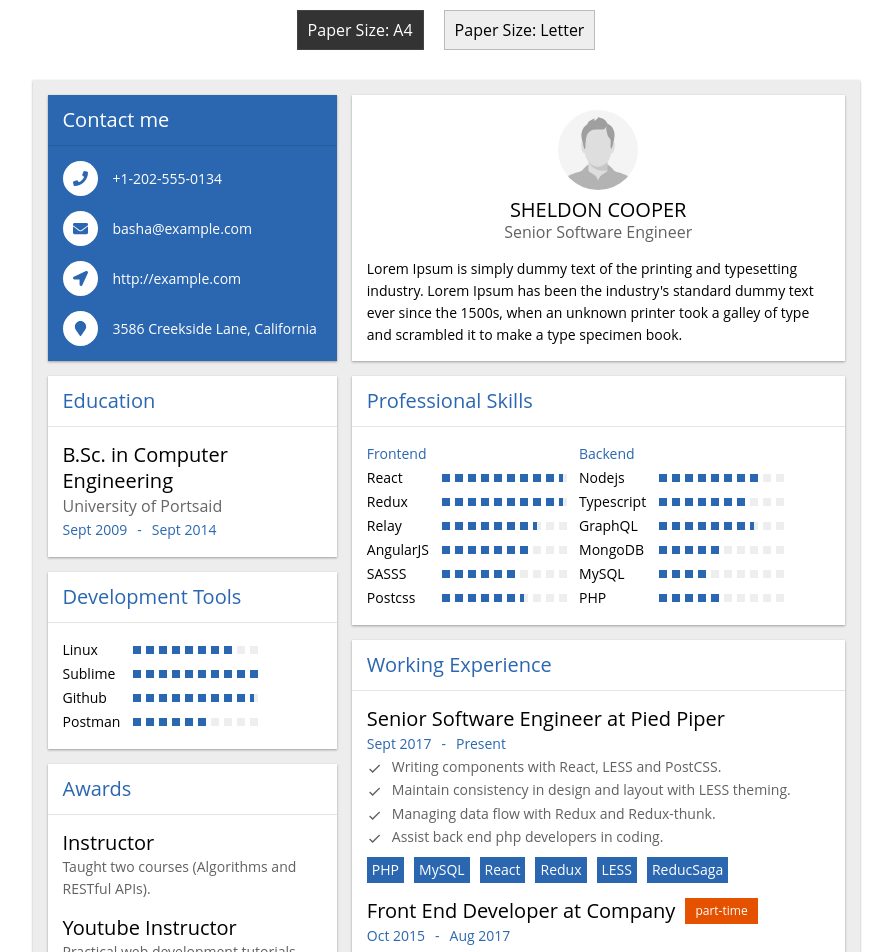
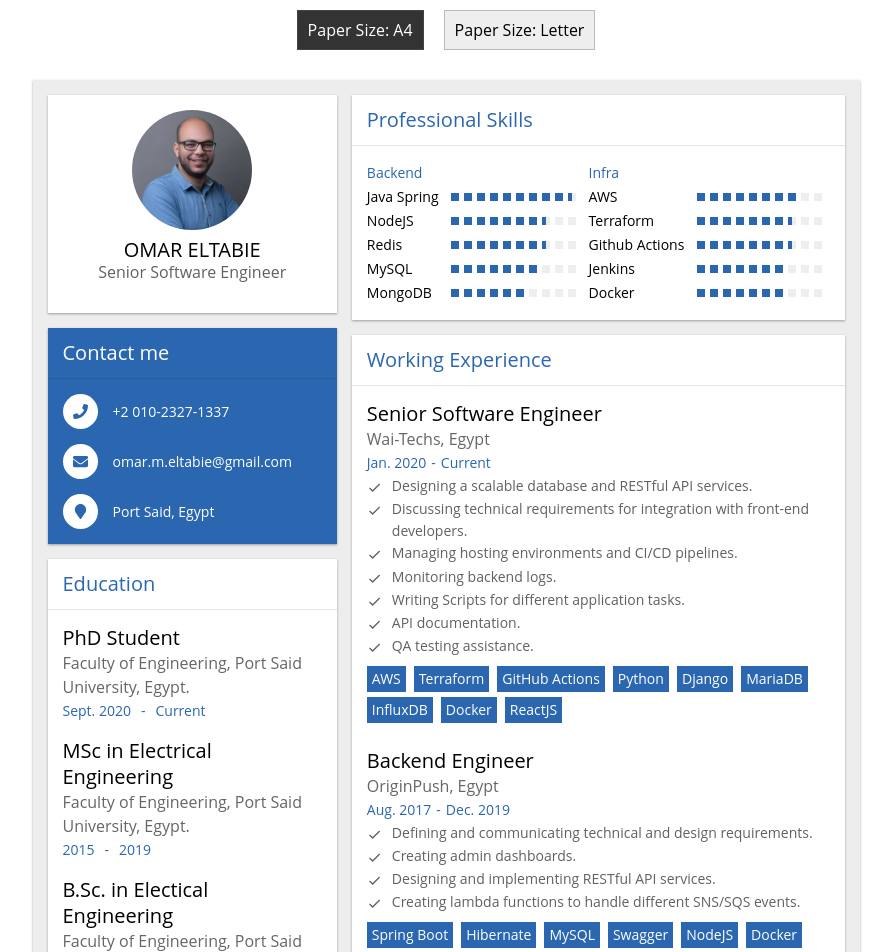
Before and after one commit to ServeResume/react-resume-builder, a React (Create React App) app: page / in a window 1280 px wide. Shown: the top 952 px of the page, without its empty margins (194-1086 px from the left). Built offline with nearby package versions, Linux system fonts and the light colour scheme; what webfontloader would draw is missing.

Commit message:
feat: omar

```diff
--- a/src/components/MaterialResumeTemplate/Sections/AboutMeSection.js
+++ b/src/components/MaterialResumeTemplate/Sections/AboutMeSection.js
@@ -1,8 +1,8 @@
-import React from 'react';
-import PropTypes from 'prop-types';
-import styled from 'styled-components';
-import Fonts from '../Utils/Fonts';
-import spacing from '../Utils/spacing';
+import React from "react";
+import PropTypes from "prop-types";
+import styled from "styled-components";
+import Fonts from "../Utils/Fonts";
+import spacing from "../Utils/spacing";
 
 const AboutWrapper = styled.div`
   display: flex;
@@ -19,8 +19,8 @@ const ProfileImageWrapper = styled.div`
 
 const ProfileImage = styled.div`
   background: url('${(props) => props.image}');
-  background-size: cover;
-  background-position: center center;
+  background-size: 180%;
+  background-position: center top;
   width: ${spacing.about.imageSize}px;
   height: ${spacing.about.imageSize}px;
   border-radius: 50%;
@@ -46,15 +46,13 @@ const Summary = styled(Fonts.P)`
 const AboutMeSection = ({ about, jobTitleFontColor }) => (
   <AboutWrapper>
     <ProfileImageWrapper>
-      <ProfileImage
-        image={about.profileImage}
-      />
+      <ProfileImage image={about.profileImage} />
     </ProfileImageWrapper>
     <DisplayName>{about.fullName}</DisplayName>
-    <CurrentJobTitle color={jobTitleFontColor}>{about.primaryRole}</CurrentJobTitle>
-    <Summary>
-      {about.summary}
-    </Summary>
+    <CurrentJobTitle color={jobTitleFontColor}>
+      {about.primaryRole}
+    </CurrentJobTitle>
+    <Summary>{about.summary}</Summary>
   </AboutWrapper>
 );
 
--- a/src/components/MaterialResumeTemplate/Sections/WorkExperiencesSection.js
+++ b/src/components/MaterialResumeTemplate/Sections/WorkExperiencesSection.js
@@ -1,9 +1,9 @@
-import React from 'react';
-import PropTypes from 'prop-types';
-import { MdCheck as CheckIcon } from 'react-icons/md';
-import styled from 'styled-components';
-import Fonts from '../Utils/Fonts';
-import spacing from '../Utils/spacing';
+import React from "react";
+import PropTypes from "prop-types";
+import { MdCheck as CheckIcon } from "react-icons/md";
+import styled from "styled-components";
+import Fonts from "../Utils/Fonts";
+import spacing from "../Utils/spacing";
 
 const VERTICAL_PADDING = spacing.jobs.verticalPadding;
 
@@ -19,11 +19,17 @@ const JobWrapper = styled.div`
 
 const JobTitleWrapper = styled.div`
   display: flex;
+  flex-direction: column;
 `;
 
 const JobTitle = styled(Fonts.H3)`
   display: flex;
   align-items: center;
+  margin: 0;
+`;
+
+const JobCompanyName = styled(Fonts.H4)`
+  color: #666
   margin: 0;
 `;
 
@@ -41,15 +47,13 @@ const JobDate = styled(Fonts.H5)`
   color: ${(props) => props.color};
 `;
 
-const JobDateFrom = styled.div`
-`;
+const JobDateFrom = styled.div``;
 
 const JobDateSeparator = styled.div`
   padding: 0 ${spacing.jobs.datePadding}px;
 `;
 
-const JobDateTo = styled.div`
-`;
+const JobDateTo = styled.div``;
 
 const JobHeader = styled.div`
   display: flex;
@@ -57,11 +61,9 @@ const JobHeader = styled.div`
   align-items: center;
 `;
 
-const JobHeaderLeft = styled.div`
-`;
+const JobHeaderLeft = styled.div``;
 
-const JobHeaderRight = styled.div`
-`;
+const JobHeaderRight = styled.div``;
 
 const JobRoles = styled.ul`
   margin: 0;
@@ -95,12 +97,14 @@ const JobToolsWrapper = styled.div`
 const JobToolLogoWrapper = styled(Fonts.P)`
   margin: 0;
   margin-right: ${spacing.jobs.toolRightMargin}px;
+  margin-bottom: ${spacing.jobs.toolBottomMargin}px;
   background: ${(props) => props.bgColor};
   color: ${(props) => props.color};
   padding: 2px 5px;
 `;
 
-const addDot = (str) => str.indexOf('.') < str.length - 1 ? `${str}.` : `${str}`;
+const addDot = (str) =>
+  str.indexOf(".") < str.length - 1 ? `${str}.` : `${str}`;
 
 const WorkExperiencesSection = ({
   workExperiences,
@@ -121,28 +125,22 @@ const WorkExperiencesSection = ({
         <JobHeader>
           <JobHeaderLeft>
             <JobTitleWrapper>
-              <JobTitle>
-                {workExperience.subtitle} at {workExperience.title}
-              </JobTitle>
-              {
-                workExperience.partTime &&
-                <PartTime bgColor={partTimeBgColor} color={partTimeFontColor}>{`part-time`}</PartTime>
-              }
+              <JobTitle>{workExperience.subtitle}</JobTitle>
+              <JobCompanyName>{workExperience.title}</JobCompanyName>
+              {workExperience.partTime && (
+                <PartTime
+                  bgColor={partTimeBgColor}
+                  color={partTimeFontColor}
+                >{`part-time`}</PartTime>
+              )}
             </JobTitleWrapper>
             <JobDate color={dateFontColor}>
-              <JobDateFrom>
-                {workExperience.dateFrom}
-              </JobDateFrom>
-              <JobDateSeparator>
-                -
-              </JobDateSeparator>
-              <JobDateTo>
-                {workExperience.dateTo}
-              </JobDateTo>
+              <JobDateFrom>{workExperience.dateFrom}</JobDateFrom>
+              <JobDateSeparator>-</JobDateSeparator>
+              <JobDateTo>{workExperience.dateTo}</JobDateTo>
             </JobDate>
           </JobHeaderLeft>
-          <JobHeaderRight>
-          </JobHeaderRight>
+          <JobHeaderRight />
         </JobHeader>
         <JobRoles>
           {workExperience.roles.map((role, index) => (
@@ -171,7 +169,8 @@ const WorkExperiencesSection = ({
 );
 
 WorkExperiencesSection.propTypes = {
-  workExperiences: PropTypes.arrayOf(PropTypes.shape({
+  workExperiences: PropTypes.arrayOf(
+    PropTypes.shape({
       title: PropTypes.string.isRequired,
       subtitle: PropTypes.string.isRequired,
       partTime: PropTypes.bool,
@@ -179,7 +178,8 @@ WorkExperiencesSection.propTypes = {
       dateTo: PropTypes.string.isRequired,
       tools: PropTypes.arrayOf(PropTypes.string).isRequired,
       roles: PropTypes.arrayOf(PropTypes.string).isRequired,
-  })).isRequired,
+    })
+  ).isRequired,
   rolesFontColor: PropTypes.string.isRequired,
   dateFontColor: PropTypes.string.isRequired,
   toolBgColor: PropTypes.string.isRequired,
--- a/src/components/MaterialResumeTemplate/index.js
+++ b/src/components/MaterialResumeTemplate/index.js
@@ -1,13 +1,13 @@
-import React from 'react';
-import PropTypes from 'prop-types';
-import styled from 'styled-components';
-import spacing from './Utils/spacing';
-import colors from './Utils/colors';
-import SectionRenderer from './SectionRenderer';
+import React from "react";
+import PropTypes from "prop-types";
+import styled from "styled-components";
+import spacing from "./Utils/spacing";
+import colors from "./Utils/colors";
+import SectionRenderer from "./SectionRenderer";
 
 const Wrapper = styled.div`
   font-family: Open Sans, sans-serif;
-  background: #EDEDED;
+  background: #ededed;
   font-size: 14px;
   padding: ${spacing.verticalPadding / 2}px ${spacing.horizontalPadding}px;
   display: flex;
@@ -31,37 +31,24 @@ const SecondColumn = styled.div`
 const MaterialResumeTemplate = (resume) => (
   <Wrapper color={colors.black}>
     <FirstColumn>
-      {
-        [
-          'contact',
-          'educations',
-          'workEnvironment',
-          'awards',
-          'references',
-          'hobbies',
-        ].map(sectionName => (
+      {["about", "contact", "educations", "workEnvironment"].map(
+        (sectionName) => (
           <SectionRenderer
             key={sectionName}
             sectionName={sectionName}
             resume={resume}
           />
-        ))
-      }
+        )
+      )}
     </FirstColumn>
     <SecondColumn>
-      {
-        [
-          'about',
-          'professionalSkills',
-          'workExperiences',
-        ].map(sectionName => (
-          <SectionRenderer
-            key={sectionName}
-            sectionName={sectionName}
-            resume={resume}
-          />
-        ))
-      }
+      {[, "professionalSkills", "workExperiences"].map((sectionName) => (
+        <SectionRenderer
+          key={sectionName}
+          sectionName={sectionName}
+          resume={resume}
+        />
+      ))}
     </SecondColumn>
   </Wrapper>
 );
--- a/src/resume/about.js
+++ b/src/resume/about.js
@@ -1,8 +1,8 @@
-import profileImage from './profile_image.jpg';
+import profileImage from "./profile_image.jpeg";
 
 export default {
   profileImage,
-  fullName: 'Sheldon Cooper',
-  primaryRole: 'Senior Software Engineer',
-  summary: 'Lorem Ipsum is simply dummy text of the printing and typesetting industry. Lorem Ipsum has been the industry\'s standard dummy text ever since the 1500s, when an unknown printer took a galley of type and scrambled it to make a type specimen book.',
+  fullName: "Omar Eltabie",
+  primaryRole: "Senior Software Engineer",
+  summary: "",
 };
--- a/src/resume/contact.js
+++ b/src/resume/contact.js
@@ -1,6 +1,5 @@
 export default {
-  phoneNumber: '+1-202-555-0134',
-  website: 'http://example.com',
-  mail: 'basha@example.com',
-  location: '3586 Creekside Lane, California',
+  phoneNumber: '+2 010-2327-1337',
+  mail: 'omar.m.eltabie@gmail.com',
+  location: 'Port Said, Egypt',
 };
--- a/src/resume/educations.js
+++ b/src/resume/educations.js
@@ -1,8 +1,20 @@
 export default [
   {
-    title: 'B.Sc. in Computer Engineering',
-    location: 'University of Portsaid',
-    dateFrom: 'Sept 2009',
-    dateTo: 'Sept 2014',
+    title: 'PhD Student',
+    location: 'Faculty of Engineering, Port Said University, Egypt.',
+    dateFrom: 'Sept. 2020',
+    dateTo: 'Current',
+  },
+  {
+    title: 'MSc in Electrical Engineering',
+    location: 'Faculty of Engineering, Port Said University, Egypt.',
+    dateFrom: '2015',
+    dateTo: '2019',
+  },
+  {
+    title: 'B.Sc. in Electical Engineering',
+    location: 'Faculty of Engineering, Port Said University, Egypt.',
+    dateFrom: '2009',
+    dateTo: '2014',
   },
 ];
--- a/src/resume/professionalSkills.js
+++ b/src/resume/professionalSkills.js
@@ -1,60 +1,52 @@
 export default [
   {
-    title: 'Frontend',
+    title: "Backend",
     items: [
       {
-        name: 'React',
+        name: "Java Spring",
         scorePercentage: 95,
       },
       {
-        name: 'Redux',
-        scorePercentage: 95,
-      },
-      {
-        name: 'Relay',
+        name: "NodeJS",
         scorePercentage: 75,
       },
       {
-        name: 'AngularJS',
+        name: "Redis",
+        scorePercentage: 75,
+      },
+      {
+        name: "MySQL",
         scorePercentage: 70,
       },
       {
-        name: 'SASSS',
+        name: "MongoDB",
         scorePercentage: 60,
       },
-      {
-        name: 'Postcss',
-        scorePercentage: 65,
-      },
-    ]
+    ],
   },
   {
-    title: 'Backend',
+    title: "Infra",
     items: [
       {
-        name: 'Nodejs',
+        name: "AWS",
         scorePercentage: 80,
       },
       {
-        name: 'Typescript',
+        name: "Terraform",
+        scorePercentage: 75,
+      },
+      {
+        name: "Github Actions",
+        scorePercentage: 75,
+      },
+      {
+        name: "Jenkins",
         scorePercentage: 70,
       },
       {
-        name: 'GraphQL',
-        scorePercentage: 75,
+        name: "Docker",
+        scorePercentage: 70,
       },
-      {
-        name: 'MongoDB',
-        scorePercentage: 50,
-      },
-      {
-        name: 'MySQL',
-        scorePercentage: 40,
-      },
-      {
-        name: 'PHP',
-        scorePercentage: 50,
-      },
-    ]
+    ],
   },
 ];
--- a/src/resume/references.js
+++ b/src/resume/references.js
@@ -1,7 +1,2 @@
 export default [
-  {
-    name: "Some one",
-    jobTitle: "Product Manager at Pied Piper",
-    email: "someone@example.com",
-  },
 ];
--- a/src/resume/workEnvironment.js
+++ b/src/resume/workEnvironment.js
@@ -2,21 +2,21 @@ export default [
   {
     items: [
       {
-        name: 'Linux',
+        name: "Windows",
         scorePercentage: 80,
       },
       {
-        name: 'Sublime',
-        scorePercentage: 100,
+        name: "Visual Studio",
+        scorePercentage: 90,
       },
       {
-        name: 'Github',
-        scorePercentage: 95,
+        name: "Github",
+        scorePercentage: 75,
       },
       {
-        name: 'Postman',
-        scorePercentage: 60,
+        name: "Eclipse",
+        scorePercentage: 80,
       },
-    ]
+    ],
   },
 ];
--- a/src/resume/workExperiences.js
+++ b/src/resume/workExperiences.js
@@ -1,60 +1,62 @@
 export default [
   {
-    title: 'Pied Piper',
-    subtitle: 'Senior Software Engineer',
-    dateFrom: 'Sept 2017',
-    dateTo: 'Present',
+    title: "Wai-Techs, Egypt",
+    subtitle: "Senior Software Engineer",
+    dateFrom: "Jan. 2020",
+    dateTo: "Current",
     roles: [
-      'Writing components with React, LESS and PostCSS.',
-      'Maintain consistency in design and layout with LESS theming.',
-      'Managing data flow with Redux and Redux-thunk.',
-      'Assist back end php developers in coding.',
+      "Designing a scalable database and RESTful API services.",
+      "Discussing technical requirements for integration with front-end developers.",
+      "Managing hosting environments and CI/CD pipelines.",
+      "Monitoring backend logs.",
+      "Writing Scripts for different application tasks.",
+      "API documentation.",
+      "QA testing assistance.",
     ],
     tools: [
-      'PHP',
-      'MySQL',
-      'React',
-      'Redux',
-      'LESS',
-      'ReducSaga',
+      "AWS",
+      "Terraform",
+      "GitHub Actions",
+      "Python",
+      "Django",
+      "MariaDB",
+      "InfluxDB",
+      "Docker",
+      "ReactJS",
     ],
   },
   {
-    title: 'Company',
-    subtitle: 'Front End Developer',
-    dateFrom: 'Oct 2015',
-    dateTo: 'Aug 2017',
-    partTime: true,
+    title: "OriginPush, Egypt",
+    subtitle: "Backend Engineer",
+    dateFrom: "Aug. 2017",
+    dateTo: "Dec. 2019",
     roles: [
-      'Writing components with AngularJS, SASS and Typescript.',
-      'Managing data flow with Flux and RxJS.',
+      "Defining and communicating technical and design requirements.",
+      "Creating admin dashboards.",
+      "Designing and implementing RESTful API services.",
+      "Creating lambda functions to handle different SNS/SQS events.",
     ],
     tools: [
-      'AngularJS',
-      'Typescript',
-      'Flux',
-      'RxJS',
-      'SASS',
+      "Spring Boot",
+      "Hibernate",
+      "MySQL",
+      "Swagger",
+      "NodeJS",
+      "Docker",
+      "AWS",
+      "Terraform",
+      "Jenkins",
     ],
   },
   {
-    title: 'Company',
-    subtitle: 'Full Stack Developer',
-    dateFrom: 'Sept 2014',
-    dateTo: 'May 2017',
+    title: "Freelancing projects: Black-crows, Goodsense",
+    subtitle: "NodeJS Backend Engineer",
+    dateFrom: "Oct. 2014",
+    dateTo: "July. 2017",
     roles: [
-      'Designed and implemented data storage solutions with MongoDB',
-      'Building RESTful APIs with NodeJS and Express',
-      'Writing re-usable components with React and styled-components.',
-      'Managing data flow with Redux and Redux-saga',
+      "Designing ERD and database schema.",
+      "Building RESTful APIs with a cache layer.",
     ],
-    tools: [
-      'React',
-      'Redux',
-      'ReduxSaga',
-      'NodeJS',
-      'MongoDB',
-      'Typescript',
-    ],
+    tools: ["NodeJS", "Redis", "MonogoDB", "Heroku"],
   },
 ];
```
Also changed, not shown: src/components/MaterialResumeTemplate/Utils/spacing.js (+5 -4 lines), src/resume/hobbies.js (+10 -8 lines), src/resume/profile_image.jpeg (added), 1 other file (tests, documents, lock files or other folders). Lines whose indentation alone changed are shown as unchanged.
